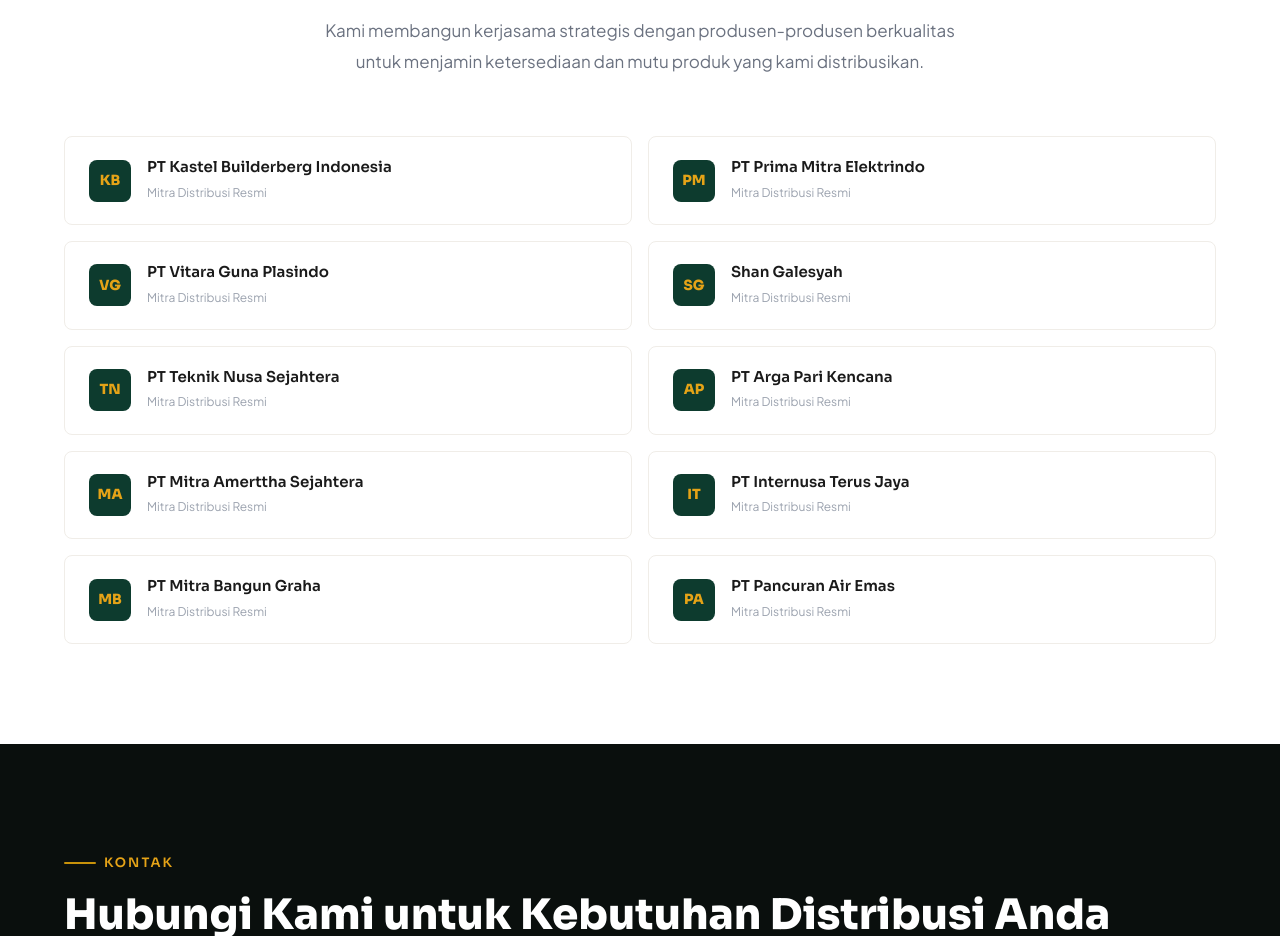
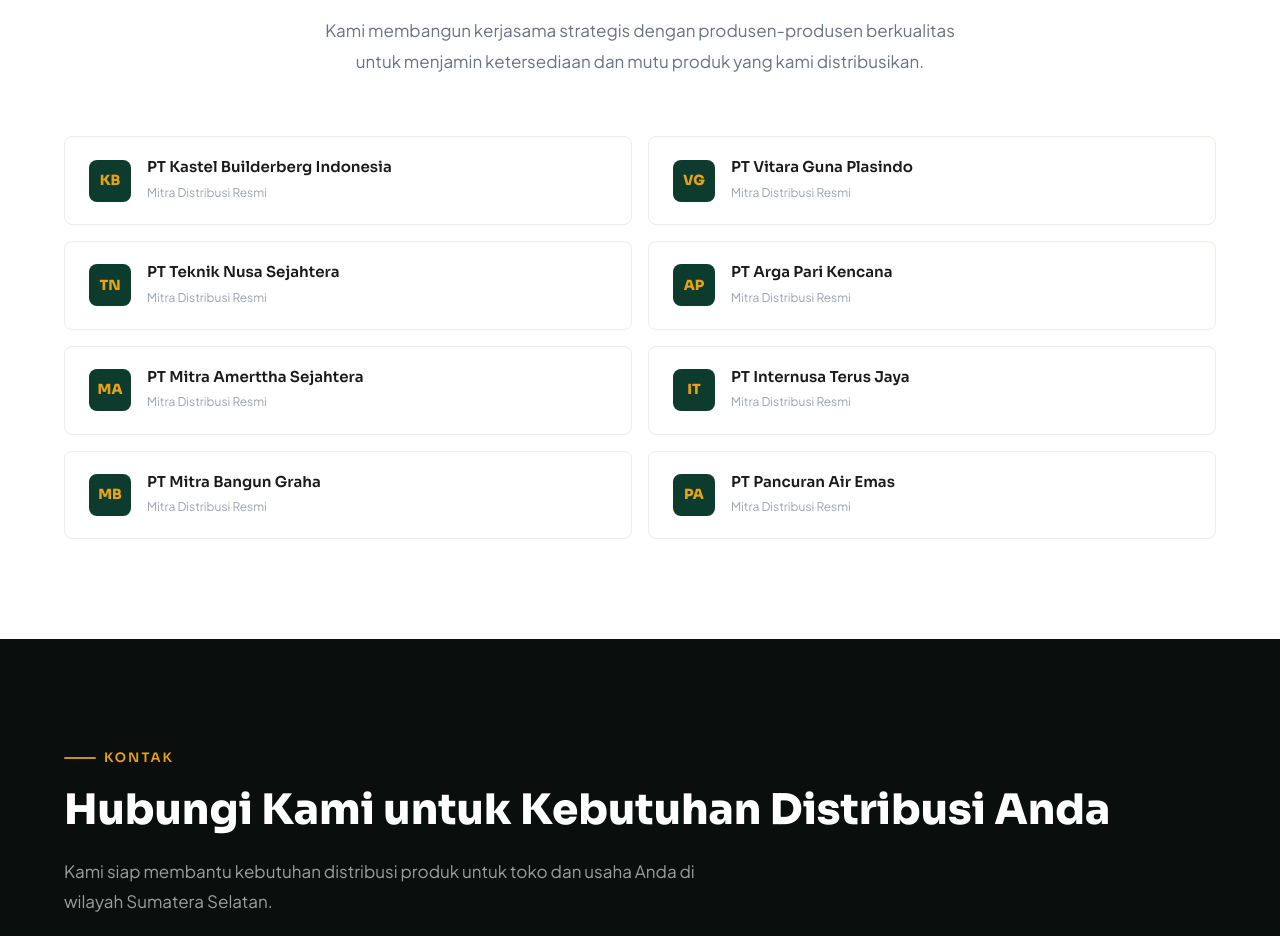
Before and after one commit to chandraes/iup-cp, a plain HTML site: page index.html in a window 1280 px wide. Shown: the part 3360-4296 px from the top of the page. Drawn offline with Linux system fonts and the light colour scheme.

Commit message:
Remove unused partner cards for improved clarity in partner listings

```diff
--- a/index.html
+++ b/index.html
@@ -868,24 +868,11 @@
                         <span data-lang-id="Mitra Distribusi Resmi" data-lang-en="Official Distribution Partner">Mitra Distribusi Resmi</span>
                     </div>
                 </div>
-                <div class="partner-card">
-                    <div class="partner-badge">PM</div>
-                    <div class="partner-info">
-                        <h4>PT Prima Mitra Elektrindo</h4>
-                        <span data-lang-id="Mitra Distribusi Resmi" data-lang-en="Official Distribution Partner">Mitra Distribusi Resmi</span>
-                    </div>
-                </div>
+
                 <div class="partner-card">
                     <div class="partner-badge">VG</div>
                     <div class="partner-info">
                         <h4>PT Vitara Guna Plasindo</h4>
-                        <span data-lang-id="Mitra Distribusi Resmi" data-lang-en="Official Distribution Partner">Mitra Distribusi Resmi</span>
-                    </div>
-                </div>
-                <div class="partner-card">
-                    <div class="partner-badge">SG</div>
-                    <div class="partner-info">
-                        <h4>Shan Galesyah</h4>
                         <span data-lang-id="Mitra Distribusi Resmi" data-lang-en="Official Distribution Partner">Mitra Distribusi Resmi</span>
                     </div>
                 </div>
```
